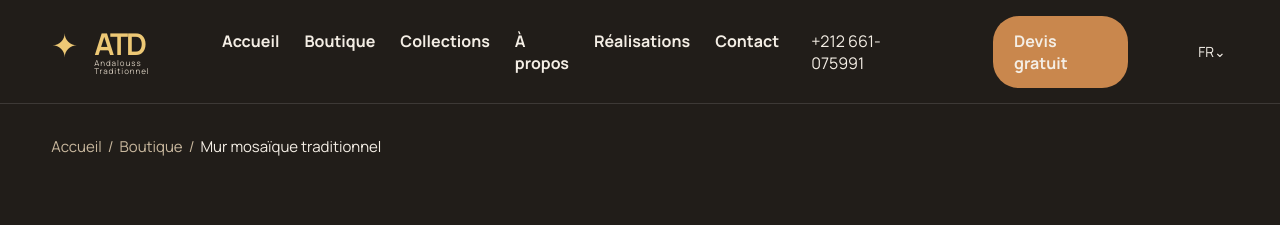
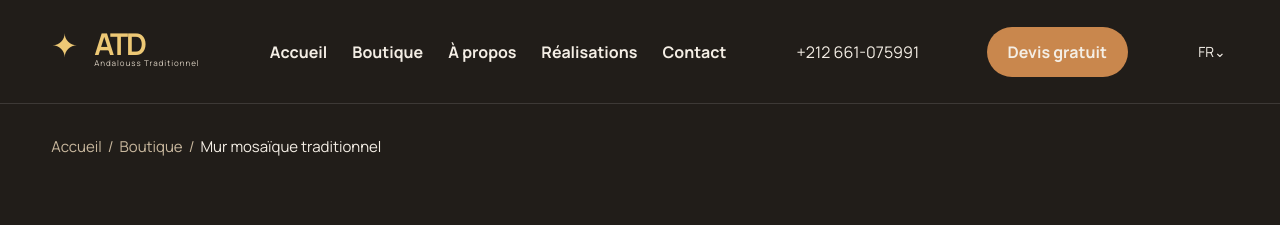
Before and after one commit to saibarisalmane3-coder/andalouss-traditionnel, a plain HTML site: page produit.html in a window 1280 px wide. Shown: the top 225 px of the page. Drawn offline with nearby package versions, Linux system fonts and the light colour scheme.

Commit message:
Remove Collections from product header
Remove 'Collections' links from header.

```diff
--- a/produit.html
+++ b/produit.html
@@ -23,3 +23,5 @@ const products={
 };
 const name=new URLSearchParams(location.search).get('p')||'Mur mosaïque traditionnel',p=products[name]||products['Mur mosaïque traditionnel'];document.title=name+' | Andalouss Traditionnel Divers';document.querySelector('#title').textContent=name;document.querySelector('#crumb').textContent=name;document.querySelector('#category').textContent=p.cat;document.querySelector('#description').textContent=p.desc;document.querySelector('#image').src=p.img;document.querySelector('#image').alt=name;document.querySelector('#related').innerHTML=Object.entries(products).filter(([n])=>n!==name).slice(0,3).map(([n,x])=>`<a href="/produit.html?p=${encodeURIComponent(n)}"><img src="${x.img}" alt="${n}"><div><small>${x.cat}</small><h3>${n}</h3></div></a>`).join('');
 </script></body></html>
+
+<script>(function(){document.querySelectorAll('header a,header button').forEach(function(x){if(/^Collections/i.test((x.textContent||'').trim()))x.remove()})})();</script>
```
